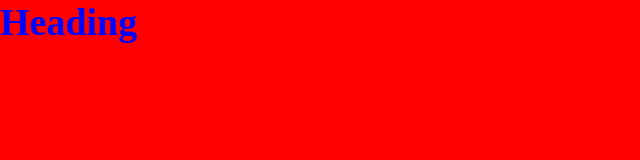
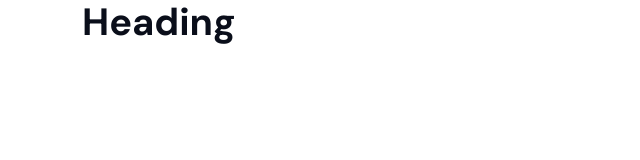
Before and after one commit to Basharkhan/exdos-2025, a plain HTML site: page index.html in a window 1280 px wide. Shown: the whole page, without its empty margins (0-640 px from the left). Drawn offline with Linux system fonts and the light colour scheme; a web font is replaced by a local one.

Commit message:
setup project

```diff
--- a/assets/scss/layout/blog/_blog.scss
+++ b/assets/scss/layout/blog/_blog.scss
@@ -1,6 +1 @@
-@use '../../utils' as *;
-
-
-body{
-    background-color: red;
-}
+@use "../../utils" as *;
--- a/assets/scss/theme/_theme.scss
+++ b/assets/scss/theme/_theme.scss
@@ -138,10 +138,10 @@
 	typography css start
 ---------------------------------*/
 body {
-  font-family: var(--tp-fonts-poppins);
+  font-family: var(--tp-font-body);
   font-size: 14px;
   font-weight: normal;
-  color: var(--tp-black);
+  color: var(--tp-theme-body-color);
   line-height: 26px;
 }
 
@@ -155,8 +155,8 @@ h3,
 h4,
 h5,
 h6 {
-  font-family: var(--tp-fonts-muli);
-  color: var(--tp-theme-sec-color);
+  font-family: var(--tp-font-heading);
+  color: var(--tp-theme-heading-color);
   margin-top: 0px;
   font-weight: 700;
   line-height: 1.2;
--- a/assets/scss/utils/_colors.scss
+++ b/assets/scss/utils/_colors.scss
@@ -1,10 +1,6 @@
 :root {
-    --tp-theme-color: red;
-    --tp-theme-sec-color: blue;
-    --tp-black: black;
-    --tp-white: white;
-    --tp-grey-color: #f6f6f6;
-    --tp-grey-color-2: #f6f6f6;
-    --tp-grey-color-3: #f6f6f6;
-    --tp-grey-color-4: #f6f6f6;
+  --tp-theme-color-1: #ffe815;
+  --tp-theme-heading-color: #0a0e1a;
+  --tp-theme-body-color: #57595c;
+  --tp-color-white: #fff;
 }
--- a/index.html
+++ b/index.html
@@ -1,24 +1,25 @@
 <!DOCTYPE html>
 <html lang="en">
-<head>
-    <meta charset="UTF-8">
-    <meta name="viewport" content="width=device-width, initial-scale=1.0">
+  <head>
+    <meta charset="UTF-8" />
+    <meta name="viewport" content="width=device-width, initial-scale=1.0" />
     <title>Document</title>
-    <link rel="stylesheet" href="assets/css/bootstrap.min.css">
-    <link rel="stylesheet" href="assets/css/magnific-popup.css">
-    <link rel="stylesheet" href="assets/css/style.css">
-</head>
-<body>
-
-
-
-    <h2 class="title mb-13">Heading</h2>
-
-
+    <link rel="stylesheet" href="assets/css/bootstrap.min.css" />
+    <link rel="stylesheet" href="assets/css/magnific-popup.css" />
+    <link rel="stylesheet" href="assets/css/style.css" />
+  </head>
+  <body>
+    <div class="container">
+      <div class="row">
+        <div class="col-xl-4">
+          <h2>Heading</h2>
+        </div>
+      </div>
+    </div>
 
     <script src="assets/js/jquery-3.7.1.min.js"></script>
     <script src="assets/js/bootstrap.bundle.min.js"></script>
     <script src="assets/js/isotope.pkgd.min.js"></script>
     <script src="assets/js/jquery.magnific-popup.min.js"></script>
-</body>
+  </body>
 </html>
```
Also changed, not shown: assets/scss/main.scss (+4 -4 lines), assets/css/style.css, assets/sass.txt, 1 other file.
